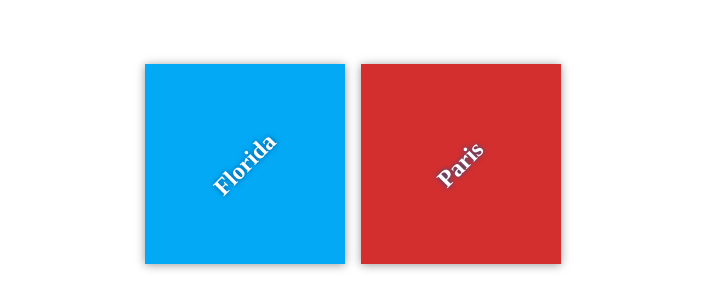
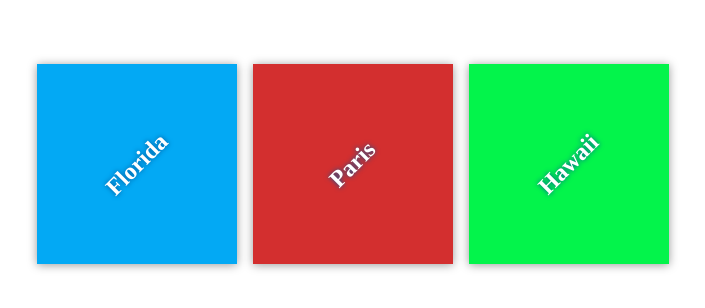
Before and after one commit to jatgro/my-travel-plans, a plain HTML site: page index.html in a window 1280 px wide. Shown: the part 236-544 px from the top of the page, without its empty margins (287-992 px from the left). Drawn offline with Linux system fonts and the light colour scheme.

Commit message:
Added Hawaii as a destinations

```diff
--- a/css/app.css
+++ b/css/app.css
@@ -58,3 +58,7 @@ h2 {
 #paris {
     background-color: #d32f2f;
 }
+
+#hawaii {
+    background-color: #03f44b;
+}
--- a/index.html
+++ b/index.html
@@ -17,6 +17,11 @@
             <div class="destination" id="paris">
                 <h2>Paris</h2>
             </div>
+
+            <div class="destination" id="hawaii">
+                <h2>Hawaii</h2>
+            </div>
+
         </div>
     </div>
 
```
